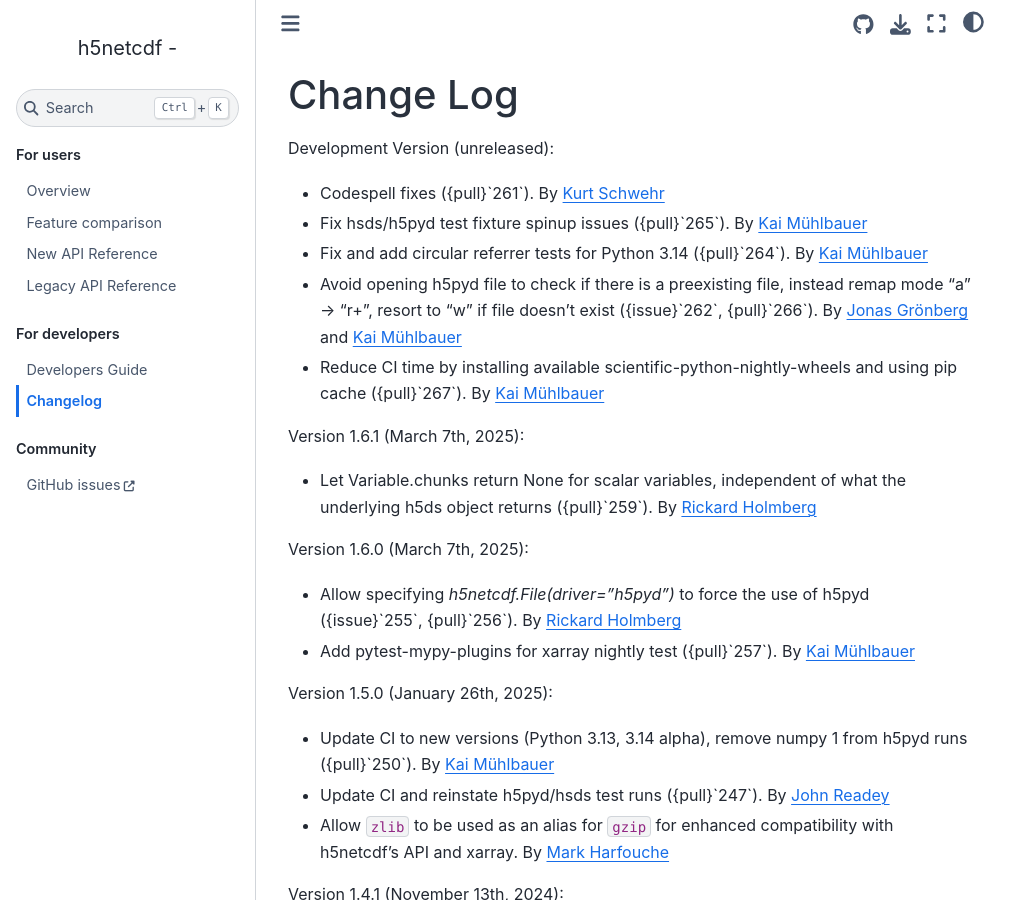
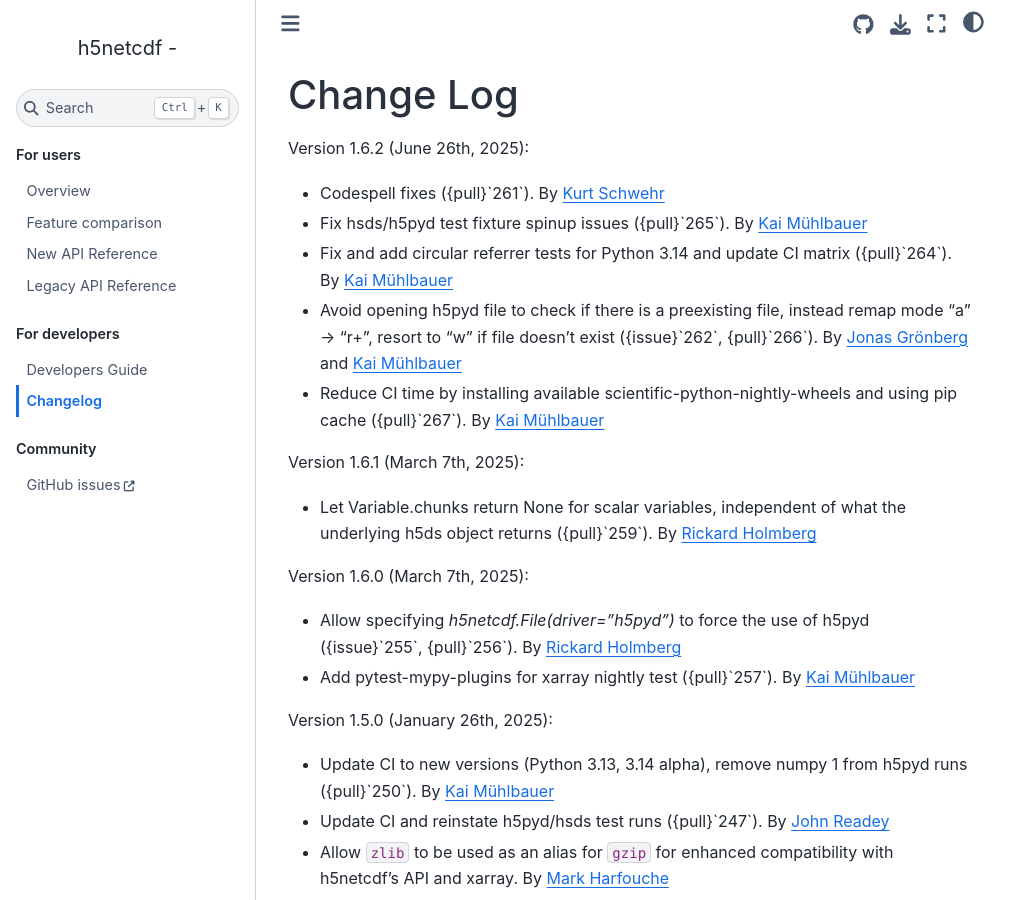
Before and after one commit to h5netcdf/h5netcdf, a Sphinx documentation site: the page built from doc/changelog.rst, in a window 1280 px wide and 900 px high. Shown: the whole window, without its empty margins (0-1031 px from the left). Built offline with Sphinx 7.4.7 and the Sphinx Book theme 1.1.4, drawn with Linux system fonts in a browser that asks for light colours; the version number could not be read and is left out.

Commit message:
REL: 1.6.2 (#268)

```diff
--- a/CHANGELOG.rst
+++ b/CHANGELOG.rst
@@ -1,13 +1,13 @@
 Change Log
 ----------
 
-Development Version (unreleased):
+Version 1.6.2 (June 26th, 2025):
 
 - Codespell fixes ({pull}`261`).
   By `Kurt Schwehr <https://github.com/schwehr>`_
 - Fix hsds/h5pyd test fixture spinup issues ({pull}`265`).
   By `Kai Mühlbauer <https://github.com/kmuehlbauer>`_
-- Fix and add circular referrer tests for Python 3.14 ({pull}`264`).
+- Fix and add circular referrer tests for Python 3.14 and update CI matrix ({pull}`264`).
   By `Kai Mühlbauer <https://github.com/kmuehlbauer>`_
 - Avoid opening h5pyd file to check if there is a preexisting file,
   instead remap mode "a" -> "r+", resort to "w" if file doesn't exist ({issue}`262`, {pull}`266`).
--- a/doc/devguide.rst
+++ b/doc/devguide.rst
@@ -19,6 +19,8 @@ Contributors
 - `Frédéric Laliberté <https://github.com/laliberte>`_
 - `Ghislain Vaillant <https://github.com/ghisvail>`_
 - `John Readey <https://github.com/jreadey>`_
+- `Jonas Grönberg <https://github.com/JonasGronberg>`_
+- `Kurt Schwehr <https://github.com/schwehr>`_
 - `Lion Krischer <https://github.com/krischer>`_
 - `Mark Harfouche <https://github.com/hmaarrfk>`_
 - `Martin Raspaud <https://github.com/mraspaud>`_
--- a/doc/index.rst
+++ b/doc/index.rst
@@ -50,7 +50,7 @@ by Stephan Hoyer. The first `official` ``h5netcdf`` announcement was made by Ste
 `xarray issue tracker`_ only one day later.
 
 The library evolved constantly over the years (fixing bugs and adding enhancements)
-and gained contributions from 19 other :ref:`contributors` so far. The library is widely used,
+and gained contributions from 21 other :ref:`contributors` so far. The library is widely used,
 especially as backend within `xarray`_.
 
 Early 2020 Kai Mühlbauer started to add contributions and after some time he volunteered
```
